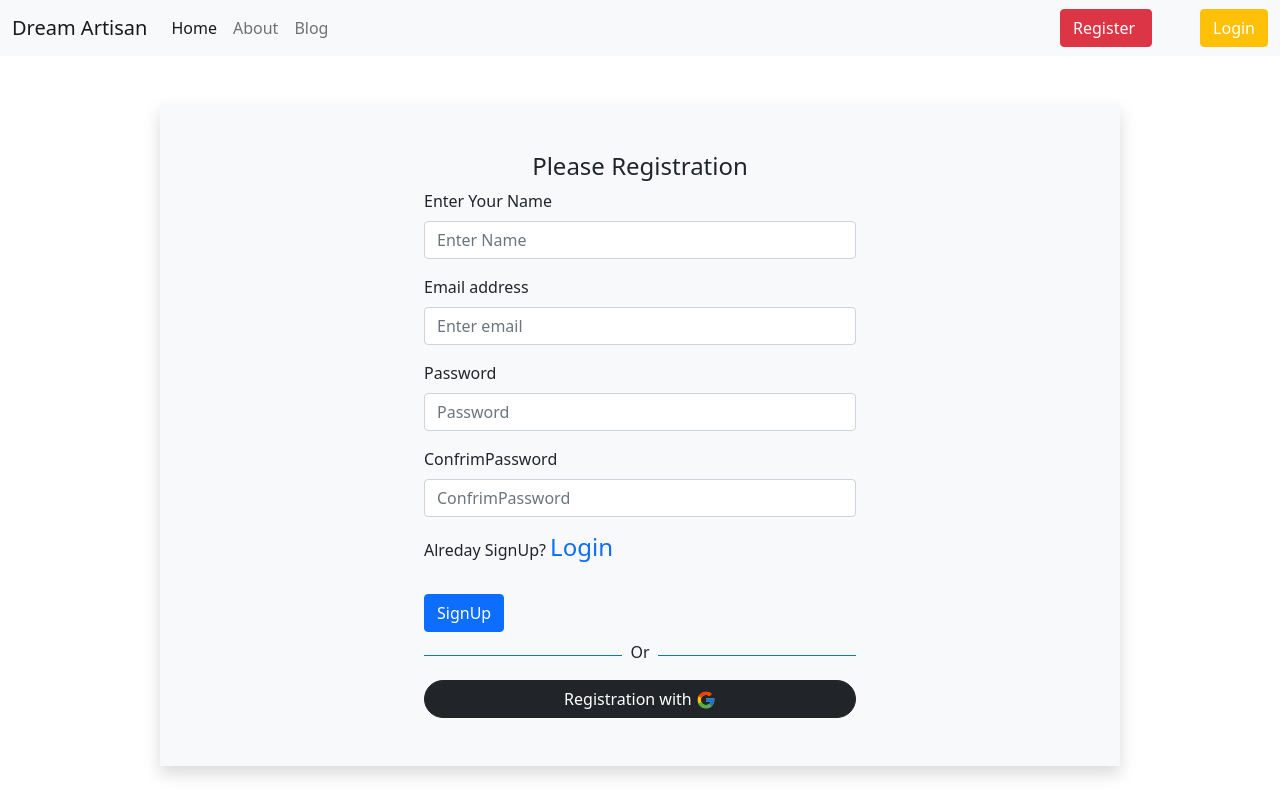
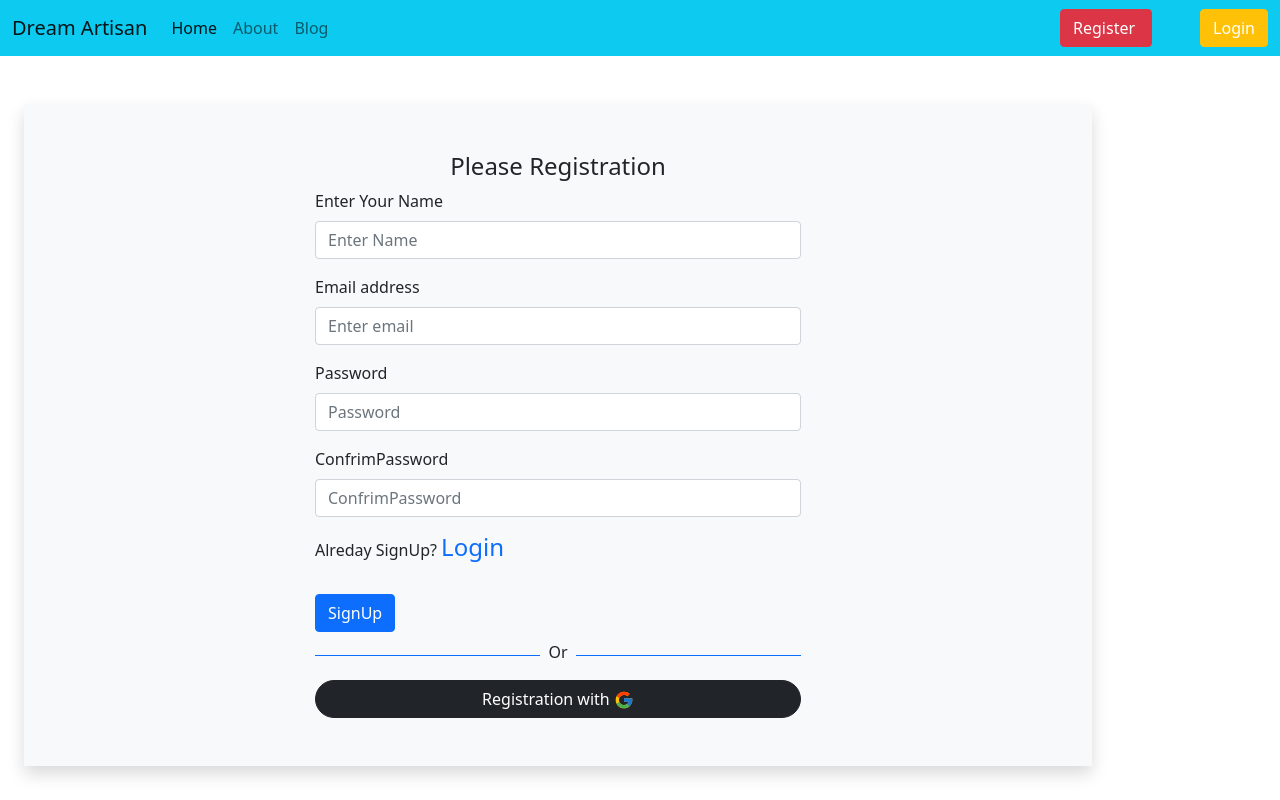
Before and after one commit to Asadsheblu/Dream-Artisan, a React (Create React App) app: page /register in a window 1280 px wide. Shown: the top 800 px of the page. Built offline with nearby package versions, Linux system fonts and the light colour scheme; no server answers.

Commit message:
react-reveal-add

```diff
--- a/package.json
+++ b/package.json
@@ -16,6 +16,7 @@
     "react-bootstrap": "^2.2.3",
     "react-dom": "^18.0.0",
     "react-firebase-hooks": "^5.0.3",
+    "react-reveal": "^1.2.2",
     "react-router-dom": "^6.3.0",
     "react-scripts": "5.0.1",
     "react-toastify": "^8.2.0",
--- a/src/Components/Pages/Blog/Blog.js
+++ b/src/Components/Pages/Blog/Blog.js
@@ -1,16 +1,21 @@
 import React from 'react';
 import authentication from "../../../images/Authentication_vs_Authorization.png"
 import firebaseImg from "../../../images/image00.png"
+import LightSpeed from 'react-reveal/LightSpeed'
+import Bounce from 'react-reveal/Bounce';
 const Blog = () => {
     return (
         <div className='container'>
             <h4>Difference between authorization and authentication</h4>
             <h6>Ans:</h6>
             <div className="row">
-                <div className="col-md-6">
+            <LightSpeed right>
+            <div className="col-md-6">
                     <img className="img-fluid" src={authentication} alt="" />
                 </div>
-                <div className="col-md-6 pt-5">
+        </LightSpeed>
+        <Bounce right>
+        <div className="col-md-6 pt-5">
                     <ol>
                         <li>
                         Authentication is the process Of verifying who Someone.And  Authorazation is the process of verifying what specific data user access.
@@ -23,6 +28,8 @@ const Blog = () => {
                         </li>
                     </ol>
                 </div>
+        </Bounce>
+
             </div>
 
             <div className="row">
--- a/src/Components/Pages/Checkout/About/About.js
+++ b/src/Components/Pages/Checkout/About/About.js
@@ -1,20 +1,27 @@
 import React from 'react';
+import { Fade } from 'react-reveal';
 import sheblu from '../../../../images/Shibu passport size (1).png'
 const About = () => {
     return (
         <div className="container-fluid">
             <h1 className='text-center'>About Me</h1>
             <div className="row">
-                <div className="col-md-6 ps-5 text-center">
+            <Fade left>
+            <div className="col-md-6 ps-5 text-center">
         <img className='img-fluid h-75 w-100 ps-5' src={sheblu} alt="" />
                 </div>
-                <div className="col-md-6 pt-5 text-start">
+        </Fade>
+        <Fade right>
+
+        <div className="col-md-6 pt-5 text-start">
             <h1>Hi,I am Asaduz Zaman</h1>
             <p>I am from Bangladesh.My Dream is to be a Full Stack Web developer.Recently I have been joined a Complete Web Development Course with programming hero.Already I have learnt Html,css,javascript,and React...and I have finished 10+ basic website.And I want to join a reputated Software Company as a Full Stack Web Developer..I am trying to my best to Fulfill my Dream .</p>
             <button className="btn btn-info">Contact Me</button>
                 </div>
-            </div>
 
+        </Fade>
+
+        </div>
         </div>
     );
 };
--- a/src/Components/Pages/Checkout/Checkout.js
+++ b/src/Components/Pages/Checkout/Checkout.js
@@ -16,9 +16,9 @@ const Checkout = () => {
             <div className="maincontainer">
        <div className="d-flex flex-column flex-md-row align-items-center p-3 px-md-4 mb-3 bg-white border-bottom box-shadow">
 
-          <div className="row">
+          <div className="row align-center">
 
-            <div className="col-md-12 order-md-1">
+            <div className="col-md-12  order-md-1">
               <h4 className="mb-3">Billing address</h4>
               <form className="needs-validation" >
                 <div className="row">
--- a/src/Components/Pages/Home/Home.js
+++ b/src/Components/Pages/Home/Home.js
@@ -3,12 +3,15 @@ import Banner from '../Banner/Banner';
 import Footer from '../Footer/Footer';
 import Services from '../Services/Services';
 import Contact from './Contact/Contact';
-
+import Zoom from 'react-reveal/Zoom';
 const Home = () => {
     return (
         <div>
             <Banner />
+            <Zoom left>
             <Services />
+        </Zoom>
+
             <Contact />
 
         </div>
--- a/src/Components/Pages/Login/Login.js
+++ b/src/Components/Pages/Login/Login.js
@@ -7,6 +7,7 @@ import { ToastContainer, toast } from 'react-toastify';
   import 'react-toastify/dist/ReactToastify.css';
 import auth from "../../../firebase_init"
 import google from "../../../images/logo-google/icons8-google.svg"
+import RubberBand from 'react-reveal/RubberBand';
 const Login = () => {
     const [email,setEmail]=useState('')
     const [password,setPassword]=useState('')
@@ -52,8 +53,10 @@ const Login = () => {
         toast("Sent Password Your Email")
       }
     return (
-        <div>
-            <div className="w-75 mx-auto bg-light shadow p-5 m-5">
+        <div className='row container'>
+
+          <RubberBand>
+          <div className="col-md-12 mx-auto bg-light shadow p-5 m-5">
             <h4 className="text-center">Please SignIn</h4>
             <div className='w-50 mx-auto'>
 
@@ -90,6 +93,8 @@ const Login = () => {
 </Form>
         </div>
          </div>
+        </RubberBand>
+
         </div>
     );
 };
--- a/src/Components/Pages/Signup/Signup.js
+++ b/src/Components/Pages/Signup/Signup.js
@@ -7,6 +7,8 @@ import { Link, useNavigate } from 'react-router-dom';
 import auth from "../../../firebase_init"
 import Loading from "../../Shared/Loading/Loading"
 import google from "../../../images/logo-google/icons8-google.svg"
+import Flash from 'react-reveal/Flash';
+
 const Signup = () => {
     const [email,setEmail]=useState('')
     const [password,setPassword]=useState('')
@@ -59,7 +61,11 @@ const navigate=useNavigate()
       }
 
     return (
-        <div className="w-75 mx-auto bg-light shadow p-5 m-5">
+      <div className='row container'>
+        <div className="col-md-12">
+
+        <Flash>
+        <div className="mx-auto bg-light shadow p-5 m-5">
             <h4 className="text-center">Please Registration</h4>
             <div className='w-50 mx-auto'>
 
@@ -104,6 +110,9 @@ const navigate=useNavigate()
     Registration with <img width="20px" className="img-fluid" src={google} alt="" />
   </Button>
 </Form>
+</div>
+</div>
+        </Flash>
 
         </div>
          </div>
--- a/src/Components/Shared/Header/Header.js
+++ b/src/Components/Shared/Header/Header.js
@@ -4,7 +4,7 @@ import { Button } from 'react-bootstrap';
 import { useAuthState } from 'react-firebase-hooks/auth';
 import { Link } from 'react-router-dom';
 import auth from '../../../firebase_init';
-
+import './Header.css'
 const Header = () => {
 
   const [user]=useAuthState(auth)
@@ -14,7 +14,7 @@ const Header = () => {
   }
     return (
         <div>
-           <nav className="navbar navbar-expand-lg navbar-light bg-light">
+           <nav className="navbar navbar-expand-lg navbar-light bg-info">
   <div className="container-fluid">
   <Link className="navbar-brand" to="/" href="#">Dream Artisan</Link>
     <button className="navbar-toggler" type="button" data-bs-toggle="collapse" data-bs-target="#navbarSupportedContent" aria-controls="navbarSupportedContent" aria-expanded="false" aria-label="Toggle navigation">
```
Also changed, not shown: 1 other file (tests, documents, lock files or other folders).
